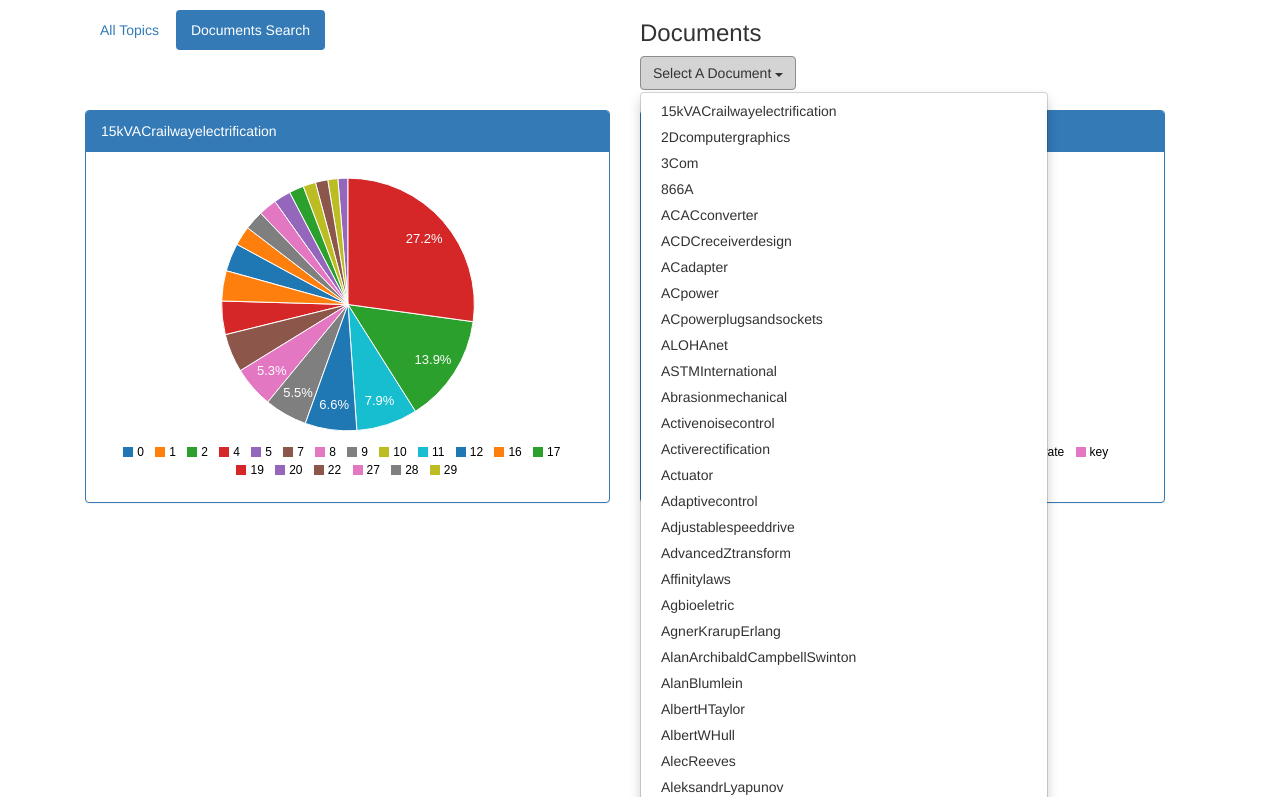
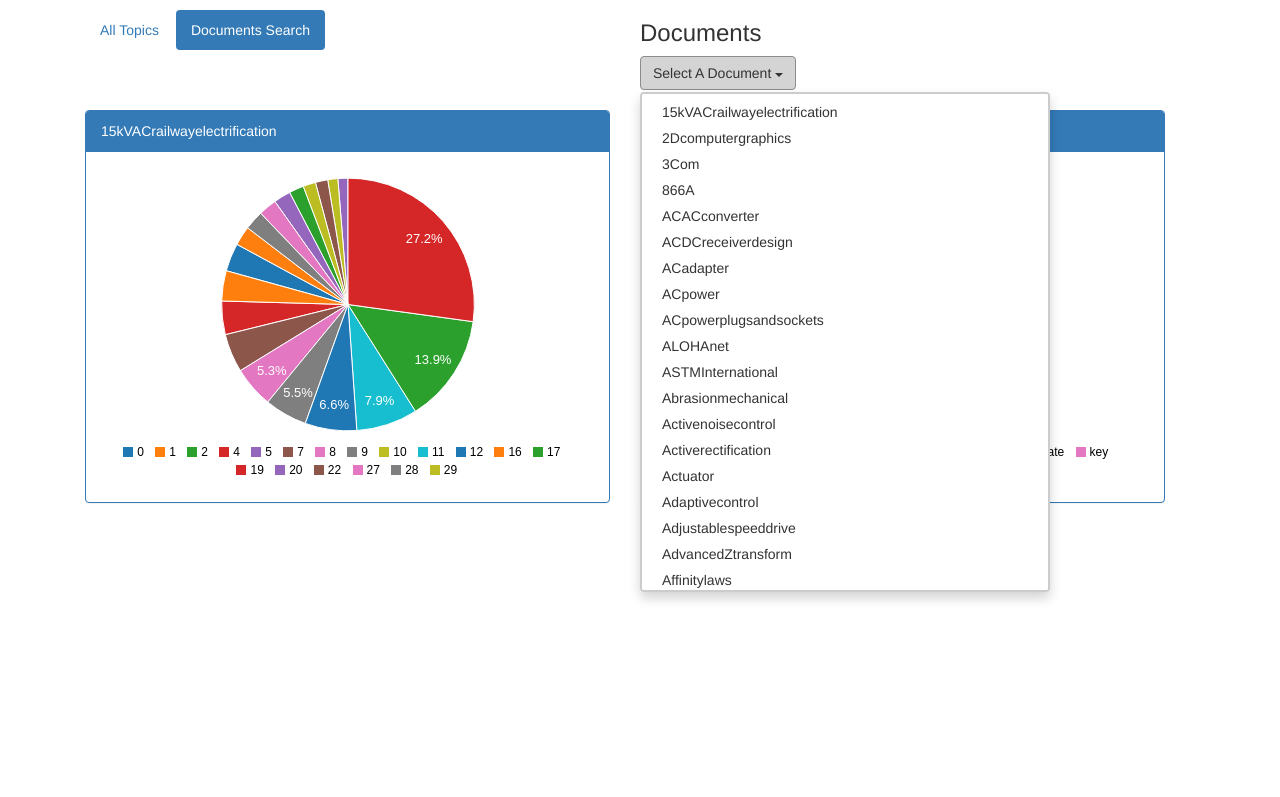
Before and after one commit to jineshpaloor/topics-visualization, a plain HTML site: page documents.html in a window 1280 px wide. Both pictures are taken after a click on the button "Select A Document". Shown: the top 797 px of the page. Drawn offline with nearby package versions, Linux system fonts and the light colour scheme.

Commit message:
scrolling added to docs list and topics list

```diff
--- a/documents.html
+++ b/documents.html
@@ -26,7 +26,7 @@
                         <button class="btn btn-default dropdown-toggle" type="button" id="documents-list" data-toggle="dropdown" aria-haspopup="true" aria-expanded="true">
                             Select A Document <span class="caret"></span>
                         </button>
-                        <ul class="dropdown-menu" id="documents-dropdown-menu" aria-labelledby="documents-list">
+                        <ul class="dropdown-menu" id="documents-dropdown-menu" aria-labelledby="documents-list" style="overflow: scroll; height: 500px; border: solid #ccc 2px;">
                         </ul>
                     </div>
                 </div>
```
Also changed, not shown: index.html (+2 -0 lines).
